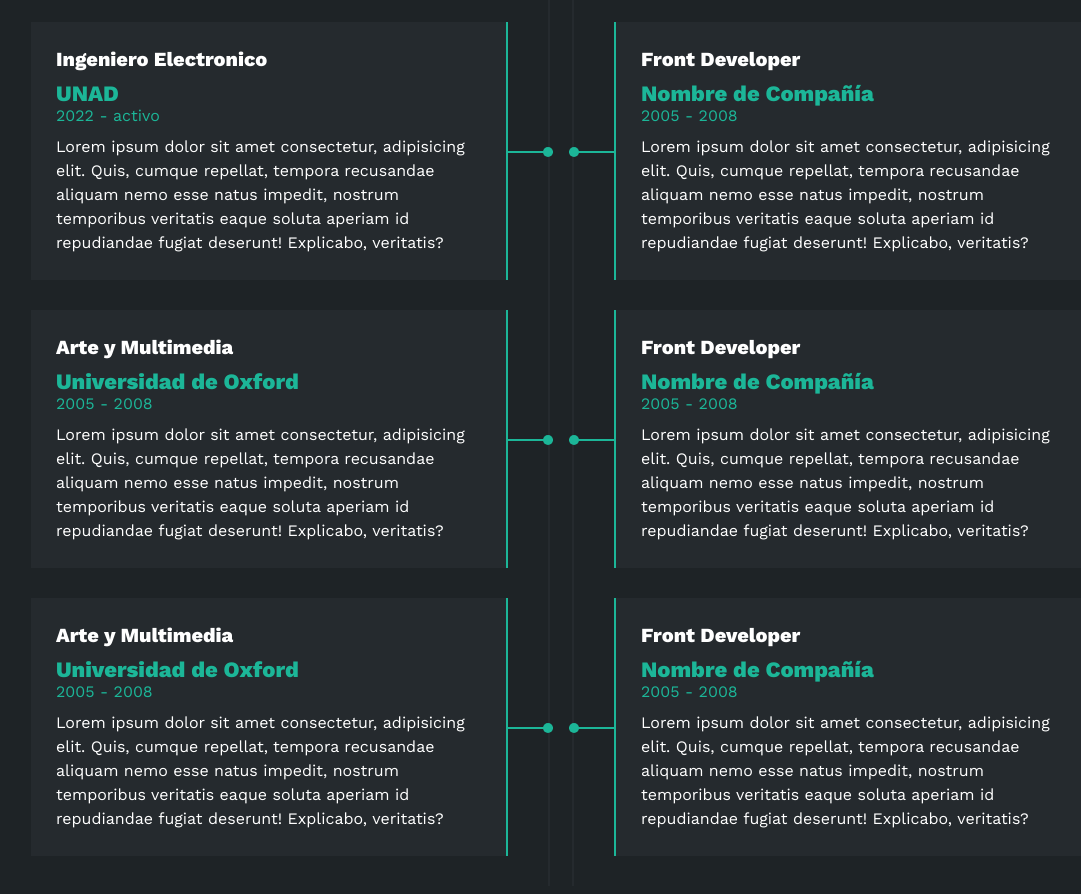
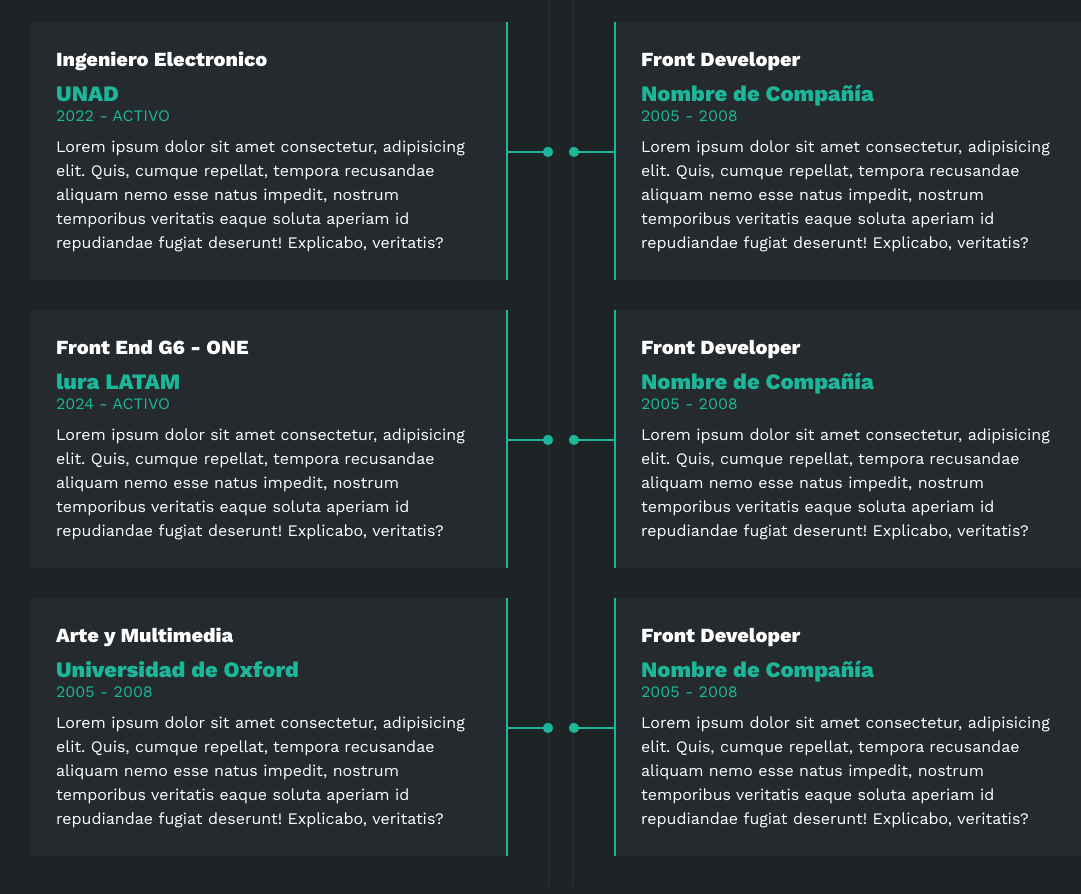
Before and after one commit to juangoez32/portafolio, a plain HTML site: page index.html in a window 1280 px wide. Shown: the part 2261-3155 px from the top of the page, without its empty margins (79-1160 px from the left). Drawn offline with nearby package versions, Linux system fonts and the light colour scheme.

Commit message:
ESTUDIOS.

```diff
--- a/index.html
+++ b/index.html
@@ -249,16 +249,16 @@
                     <div class="item izq">
                         <h4>Ingeniero Electronico</h4>
                         <span class="casa">UNAD</span>
-                        <span class="fecha">2022 - activo</span>
+                        <span class="fecha">2022 - ACTIVO</span>
                         <p>Lorem ipsum dolor sit amet consectetur, adipisicing elit. Quis, cumque repellat, tempora recusandae aliquam nemo esse natus impedit, nostrum temporibus veritatis eaque soluta aperiam id repudiandae fugiat deserunt! Explicabo, veritatis?</p>
                         <div class="conectori">
                             <div class="circuloi"></div>
                         </div>
                     </div>
                     <div class="item izq">
-                        <h4>Arte y Multimedia</h4>
-                        <span class="casa">Universidad de Oxford</span>
-                        <span class="fecha">2005 - 2008</span>
+                        <h4>Front End G6 - ONE</h4>
+                        <span class="casa">lura LATAM</span>
+                        <span class="fecha">2024 - ACTIVO</span>
                         <p>Lorem ipsum dolor sit amet consectetur, adipisicing elit. Quis, cumque repellat, tempora recusandae aliquam nemo esse natus impedit, nostrum temporibus veritatis eaque soluta aperiam id repudiandae fugiat deserunt! Explicabo, veritatis?</p>
                         <div class="conectori">
                             <div class="circuloi"></div>
```
